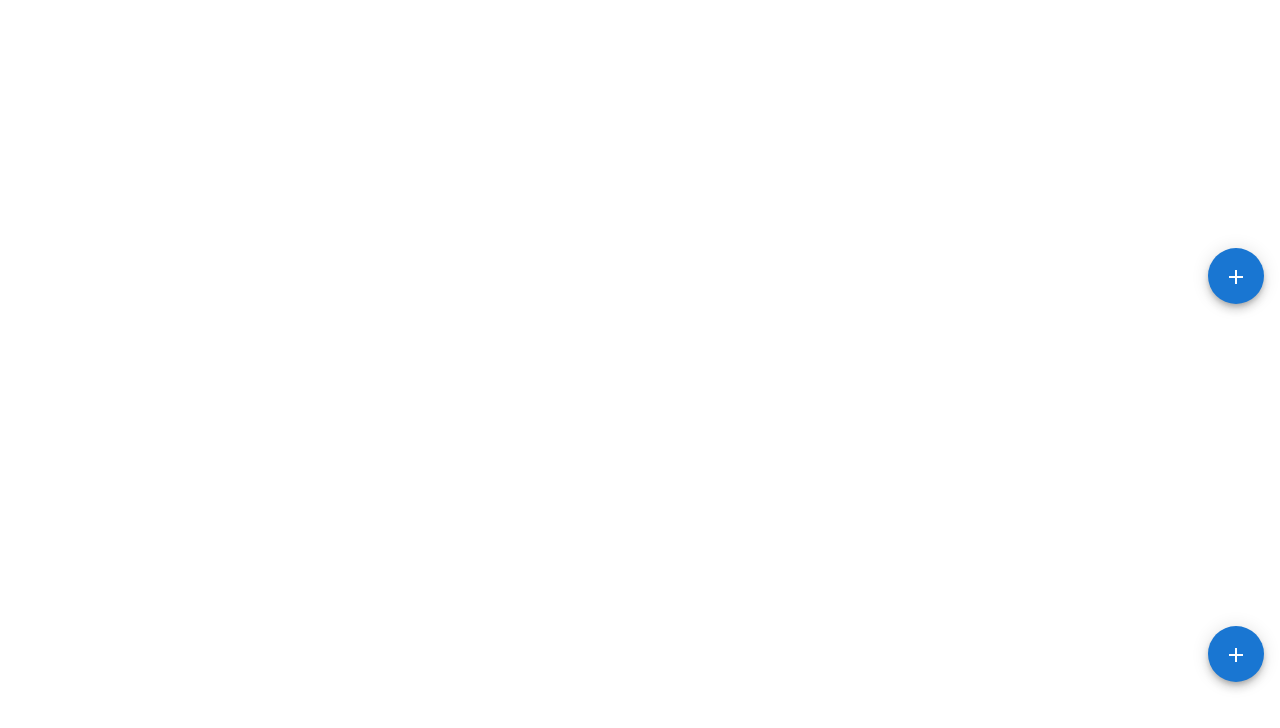
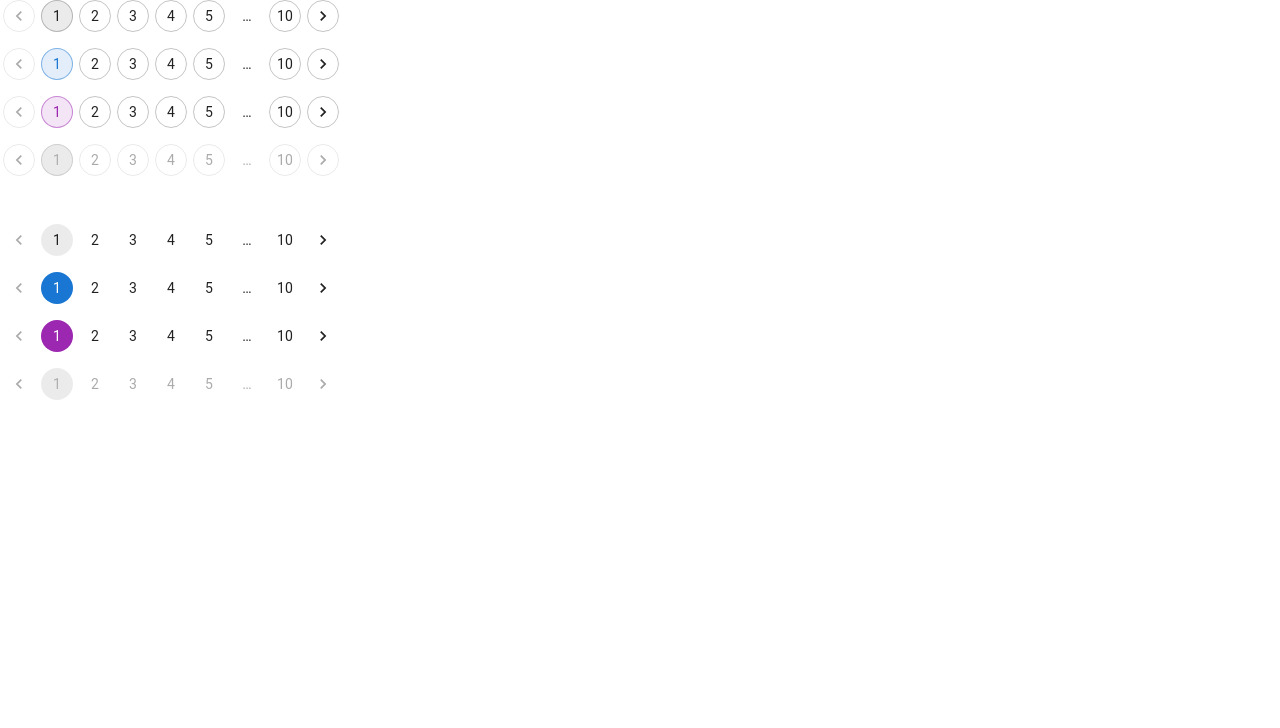
Before and after one commit to sinhasudhanshu/My-React-App, a React (Create React App) app: page / in a window 1280 px wide. Shown: the top 728 px of the page. Built offline with nearby package versions, Linux system fonts and the light colour scheme.

Commit message:
Pagination Material UI

```diff
--- a/src/App.js
+++ b/src/App.js
@@ -4,11 +4,8 @@ import './App.css';
 // import Links from './components/Links';
 // import IconMenu from './components/IconMenu';
 // import DenseMenu from './components/DenseMenu';
-// import PaginationOutlined from './components/PaginationOutlined';
-// import PaginationBasic from './components/PaginationBasic';
-import SpeedDialBasic from './components/SpeedDialBasic';
-import SpeedDialTooltipOpen from './components/SpeedDialTooltipOpen';
-
+import PaginationOutlined from './components/PaginationOutlined';
+import PaginationBasic from './components/PaginationBasic';
 
 function App() {
     return (<div>
@@ -16,9 +13,9 @@ function App() {
 
         <center>
 
-        <SpeedDialBasic/>
+        <PaginationOutlined/>
         <br></br><br></br>
-       <SpeedDialTooltipOpen/>
+        <PaginationBasic/>
         </center>
 
     </div>
--- /dev/null
+++ b/src/components/PaginationBasic.js
@@ -0,0 +1,15 @@
+import * as React from 'react';
+import Pagination from '@mui/material/Pagination';
+import Stack from '@mui/material/Stack';
+
+ function PaginationBasic() {
+  return (
+    <Stack spacing={2}>
+      <Pagination count={10} />
+      <Pagination count={10} color="primary" />
+      <Pagination count={10} color="secondary" />
+      <Pagination count={10} disabled />
+    </Stack>
+  );
+}
+export default PaginationBasic;
--- /dev/null
+++ b/src/components/PaginationOutlined.js
@@ -0,0 +1,15 @@
+import * as React from 'react';
+import Pagination from '@mui/material/Pagination';
+import Stack from '@mui/material/Stack';
+
+ function PaginationOutlined() {
+  return (
+    <Stack spacing={2}>
+      <Pagination count={10} variant="outlined" />
+      <Pagination count={10} variant="outlined" color="primary" />
+      <Pagination count={10} variant="outlined" color="secondary" />
+      <Pagination count={10} variant="outlined" disabled />
+    </Stack>
+  );
+}
+export default PaginationOutlined;
```
